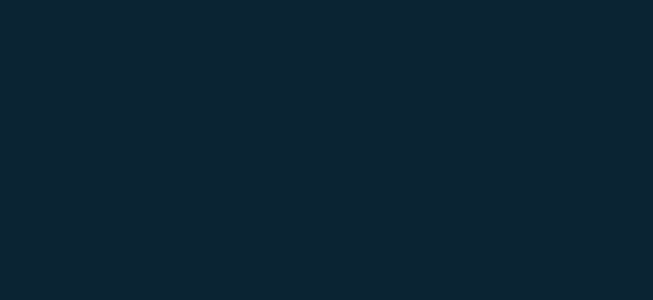
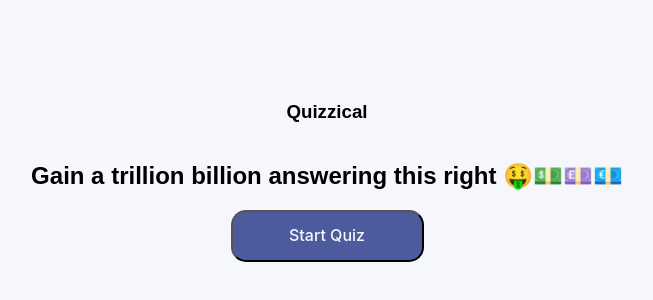
Before and after one commit to Codooze/MyPortafolio, a React (Vite) app in the folder my-Portafolio/: page /fetching in a window 1280 px wide. Before the commit this address had no page. Shown: the part 228-528 px from the top of the page, without its empty margins (313-966 px from the left). Built offline with nearby package versions, Linux system fonts and the light colour scheme.

Commit message:
small changes quizzical

```diff
--- a/my-Portafolio/index.html
+++ b/my-Portafolio/index.html
@@ -2,7 +2,7 @@
 <html lang="en">
   <head>
     <meta charset="UTF-8" />
-    <link rel="icon" type="image/svg+xml" href="/src/favicon.svg" />
+    <link rel="icon" type="image/svg+xml" href="#" />
     <meta name="viewport" content="width=device-width, initial-scale=1.0" />
     <title>Vite App</title>
   </head>
--- a/my-Portafolio/src/App.jsx
+++ b/my-Portafolio/src/App.jsx
@@ -2,6 +2,7 @@ import React from "react";
 import { Route, Routes } from "react-router-dom";
 import Tenzies from "./page/tenzies/Tenzies";
 import MonkeyPage from "./page/tenzies/MonkeyPage";
+import { Quizzical } from "./page/quizzical/Quizzical";
 
 export default function App() {
   return (
@@ -9,6 +10,7 @@ export default function App() {
       <Route path="/" element={<Tenzies />} />
       {/* <Route path="/" element={<MonkeyPage po="🐎" />} /> */}
       {/* <MonkeyPage po="💩" /> */}
+      <Route path="fetching" element={<Quizzical />} />
     </Routes>
   );
 }
--- /dev/null
+++ b/my-Portafolio/src/page/quizzical/Quizzical.jsx
@@ -0,0 +1,17 @@
+import "./quizzical.css";
+export const Quizzical = () => {
+  const handleClick = () => {
+    console.log("I was clicked");
+  };
+  return (
+    <article className="article-quizzical">
+      <section className="section-quizzical">
+        <h1>Quizzical</h1>
+        <h2>Gain a trillion billion answering this right 🤑💵💷💶</h2>
+        <button className="button-quizzical" onClick={handleClick}>
+          Start Quiz
+        </button>
+      </section>
+    </article>
+  );
+};
--- /dev/null
+++ b/my-Portafolio/src/page/quizzical/quizzical.css
@@ -0,0 +1,38 @@
+.article-quizzical {
+  display: grid;
+  position: absolute;
+  top: 0;
+  left: 0;
+  height: 100vh;
+  width: 100vmax;
+  background-color: rgba(245, 247, 251, 1);
+  grid-template-areas:
+    "top top top"
+    "right mid left"
+    "footer footer footer";
+  align-items: center;
+  justify-items: center;
+}
+
+.section-quizzical {
+  grid-area: mid;
+  display: flex;
+  flex-direction: column;
+  align-items: center;
+}
+
+.button-quizzical {
+  width: 193px;
+  height: 52px;
+  left: 179px;
+  top: 314px;
+
+  background: rgba(77, 91, 158, 1);
+  font-family: "Inter";
+  font-weight: 500;
+  font-size: 16px;
+  line-height: 19px;
+  text-align: center;
+  color: rgba(245, 247, 251, 1);
+  border-radius: 15px;
+}
--- a/my-Portafolio/src/page/tenzies/Tenzies.jsx
+++ b/my-Portafolio/src/page/tenzies/Tenzies.jsx
@@ -66,8 +66,28 @@ export default function Tenzies() {
       holdDice={() => holdDice(die.id)}
     />
   ));
+
+  var stylingObject = {
+    div: {
+      color: "red",
+      border: "1px solid red",
+    },
+    input: {
+      margin: "2px",
+      padding: "5px",
+    },
+  };
+
+  const style = {
+    body: {
+      margin: "0",
+      backgroundColor: "#0b2434",
+      padding: "20px",
+      fontFamily: "Karla, sans-serif",
+    },
+  };
   return (
-    <main>
+    <main className="tenzies">
       {tenzies.hasWon && <h1>You won 🥳 here is your potato 🥔</h1>}
 
       <h1 className="title">Tenzies</h1>
--- a/my-Portafolio/src/page/tenzies/tenzies.css
+++ b/my-Portafolio/src/page/tenzies/tenzies.css
@@ -9,7 +9,7 @@ body {
   font-family: "Karla", sans-serif;
 }
 
-main {
+main.tenzies {
   background-color: #f5f5f5;
   height: 400px;
   max-width: 800px;
```
Also changed, not shown: 2 other files (tests, documents, lock files or other folders).
